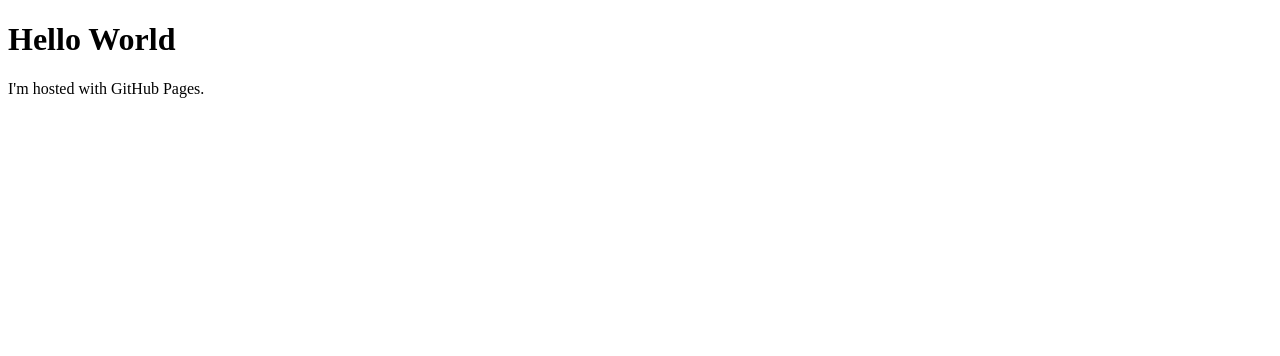
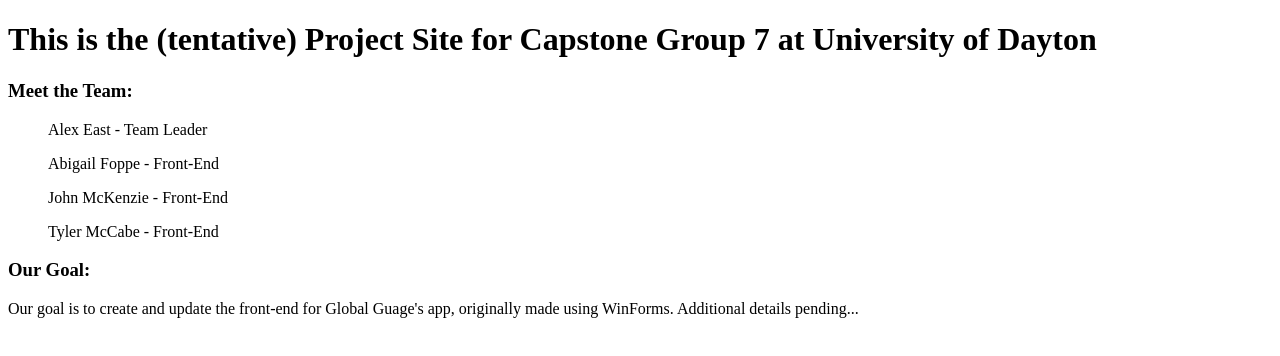
Before and after one commit to easta1/easta1.github.io, a plain HTML site: page index.html in a window 1280 px wide. Drawn offline with Linux system fonts and the light colour scheme.

Commit message:
Update index.html
Added Group Members, Goal

```diff
--- a/index.html
+++ b/index.html
@@ -1,7 +1,13 @@
 <!DOCTYPE html>
 <html>
 	<body>
-		<h1>Hello World</h1>
-		<p>I'm hosted with GitHub Pages.</p>
+		<h1>This is the (tentative) Project Site for Capstone Group 7 at University of Dayton</h1>
+		<h3>Meet the Team:</h3>
+		<ol>Alex East - Team Leader </ol>
+		<ol>Abigail Foppe - Front-End </ol>
+		<ol>John McKenzie - Front-End </ol>
+		<ol>Tyler McCabe - Front-End </ol>
+		<h3>Our Goal:</h3>
+		<p> Our goal is to create and update the front-end for Global Guage's app, originally made using WinForms. Additional details pending... </p>
 	</body>
 </html>
```
